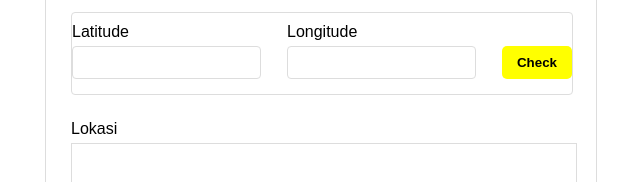
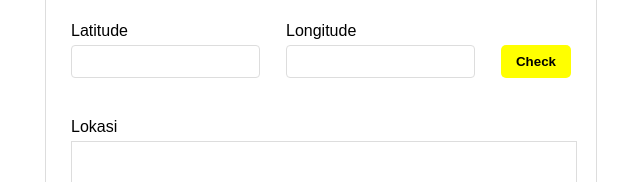
Before and after one commit to ikhsan-rd/geolocation-presensi, a plain HTML site: page index.html in a window 1280 px wide. Shown: the part 578-760 px from the top of the page, 319-959 px from the left. Drawn offline with Linux system fonts and the light colour scheme; no server answers.

Commit message:
Update style.css

```diff
--- a/style.css
+++ b/style.css
@@ -87,8 +87,6 @@ select {
 .tude-group {
   display: flex;
   justify-content: space-evenly;
-  border: 1px solid #ddd;
-  border-radius: 4px;
   width: 100%;
   margin-bottom: 25px;
 }
```
